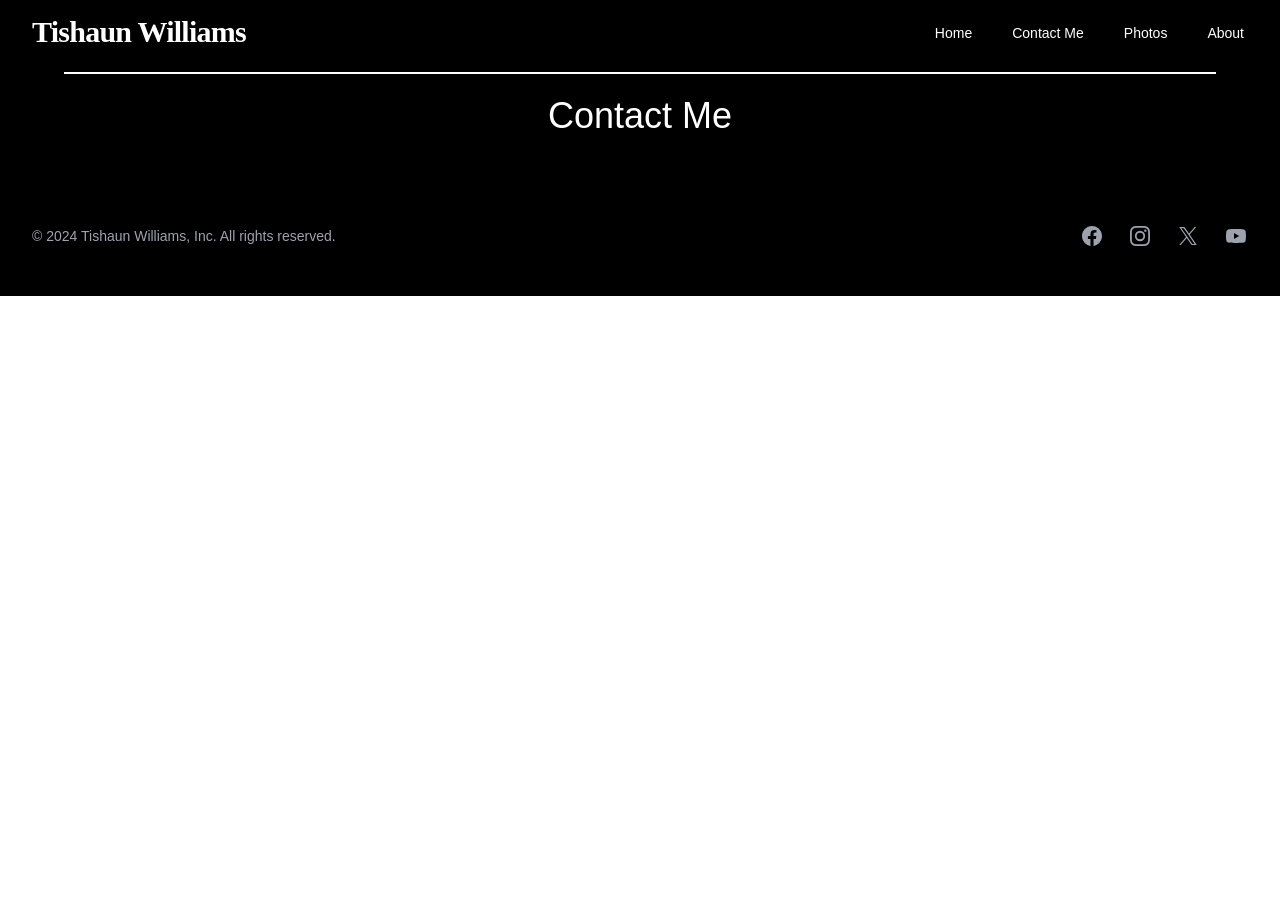
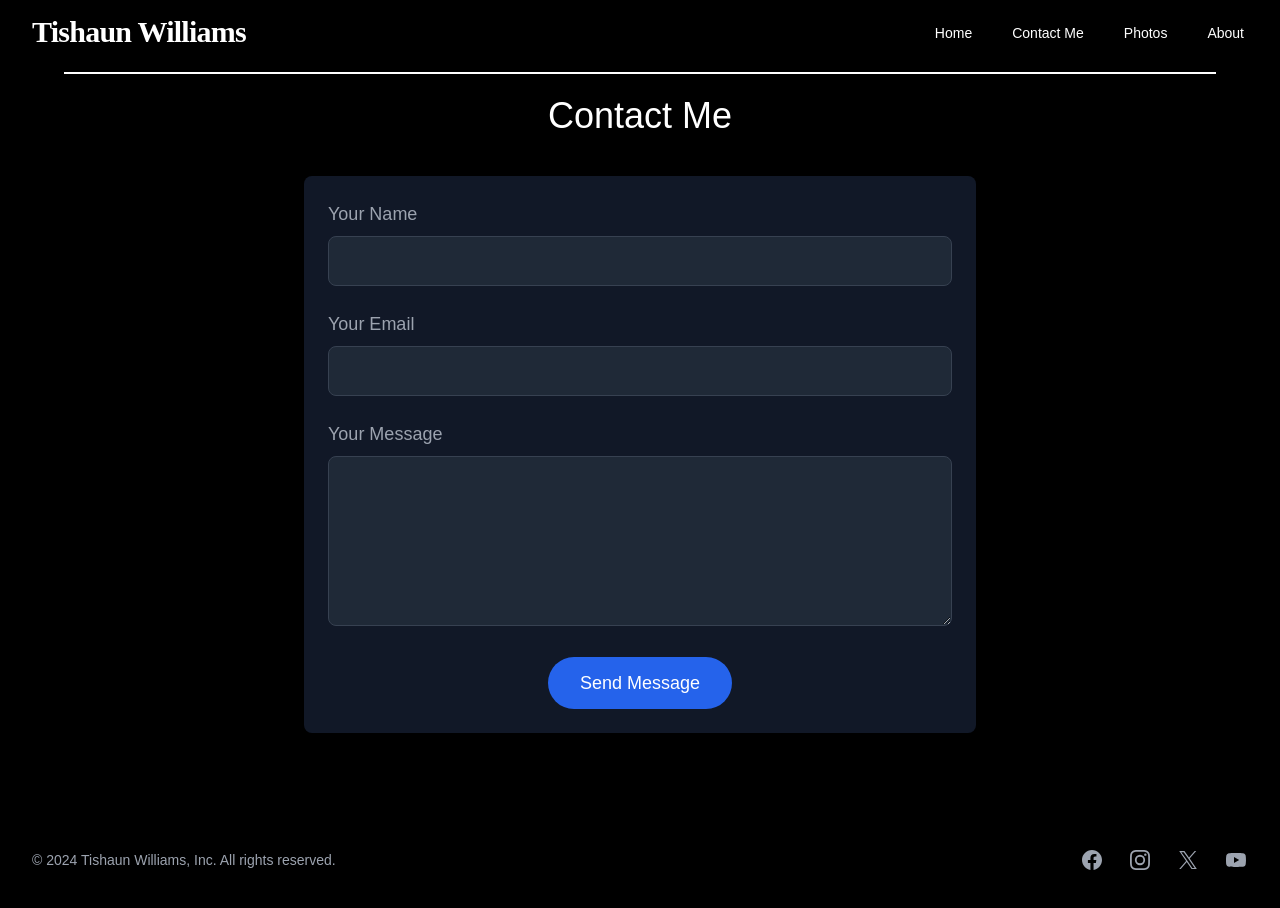
Before and after one commit to Leorev01/Photographer_Portfolio, a Next.js app: page /contact in a window 1280 px wide. Shown: the top 908 px of the page. Before the commit the page ends 800 px from the top, so only its background shows below. Built offline with nearby package versions, Linux system fonts and the light colour scheme.

Commit message:
Adds content to Contact page

```diff
--- a/app/contact/page.tsx
+++ b/app/contact/page.tsx
@@ -1,13 +1,122 @@
-import React from 'react'
+'use client';
+import React, { useState } from 'react';
 
 const ContactPage = () => {
+  const [formData, setFormData] = useState({
+    name: '',
+    email: '',
+    message: '',
+  });
+  const [isSubmitting, setIsSubmitting] = useState(false);
+  const [successMessage, setSuccessMessage] = useState('');
+  const [errorMessage, setErrorMessage] = useState('');
+
+  // Handle form input changes
+  const handleChange = (e: React.ChangeEvent<HTMLInputElement | HTMLTextAreaElement>) => {
+    setFormData({ ...formData, [e.target.name]: e.target.value });
+  };
+
+  // Handle form submission
+  const handleSubmit = async (e: { preventDefault: () => void; }) => {
+    e.preventDefault();
+    setIsSubmitting(true);
+
+    try {
+      // Simulate sending the form data (you would integrate an API here)
+      // For example, you could use EmailJS or a backend to handle form submission
+      console.log('Form Submitted:', formData);
+      setSuccessMessage('Thank you for reaching out! I will get back to you soon.');
+      setFormData({ name: '', email: '', message: '' });
+    // eslint-disable-next-line @typescript-eslint/no-unused-vars
+    } catch (error) {
+      setErrorMessage('Oops, something went wrong. Please try again.');
+    } finally {
+      setIsSubmitting(false);
+    }
+  };
+
   return (
-    <div className='bg-black pt-14'>
-        <h1 className="text-4xl text-white text-center py-10">
-            Contact Me
-        </h1>
+    <div className="bg-black text-white min-h-screen flex flex-col items-center pt-14">
+      <h1 className="text-4xl text-center py-10">Contact Me</h1>
+
+      <div className="max-w-2xl w-full p-6 bg-gray-900 rounded-lg shadow-lg">
+        <form onSubmit={handleSubmit} className="space-y-6">
+          {/* Name */}
+          <div>
+            <label htmlFor="name" className="block text-lg font-medium text-gray-400">
+              Your Name
+            </label>
+            <input
+              type="text"
+              id="name"
+              name="name"
+              value={formData.name}
+              onChange={handleChange}
+              className="w-full mt-2 p-3 bg-gray-800 text-white rounded-lg border border-gray-700 focus:outline-none focus:ring-2 focus:ring-blue-500"
+              required
+            />
+          </div>
+
+          {/* Email */}
+          <div>
+            <label htmlFor="email" className="block text-lg font-medium text-gray-400">
+              Your Email
+            </label>
+            <input
+              type="email"
+              id="email"
+              name="email"
+              value={formData.email}
+              onChange={handleChange}
+              className="w-full mt-2 p-3 bg-gray-800 text-white rounded-lg border border-gray-700 focus:outline-none focus:ring-2 focus:ring-blue-500"
+              required
+            />
+          </div>
+
+          {/* Message */}
+          <div>
+            <label htmlFor="message" className="block text-lg font-medium text-gray-400">
+              Your Message
+            </label>
+            <textarea
+              id="message"
+              name="message"
+              value={formData.message}
+              onChange={handleChange}
+              rows={6}
+              className="w-full mt-2 p-3 bg-gray-800 text-white rounded-lg border border-gray-700 focus:outline-none focus:ring-2 focus:ring-blue-500"
+              required
+            />
+          </div>
+
+          {/* Success/Failure Messages */}
+          {successMessage && (
+            <div className="text-green-500 text-center mt-4">
+              {successMessage}
+            </div>
+          )}
+          {errorMessage && (
+            <div className="text-red-500 text-center mt-4">
+              {errorMessage}
+            </div>
+          )}
+
+          {/* Submit Button */}
+          <div className="text-center">
+            <button
+              type="submit"
+              disabled={isSubmitting}
+              className={`${
+                isSubmitting ? 'bg-gray-600' : 'bg-blue-600'
+              } text-white text-lg py-3 px-8 rounded-full hover:bg-blue-700 focus:outline-none focus:ring-2 focus:ring-blue-500 transition-all duration-300`}
+            >
+              {isSubmitting ? 'Sending...' : 'Send Message'}
+            </button>
+          </div>
+        </form>
+      </div>
     </div>
-  )
-}
+  );
+};
 
-export default ContactPage
+export default ContactPage;
```
